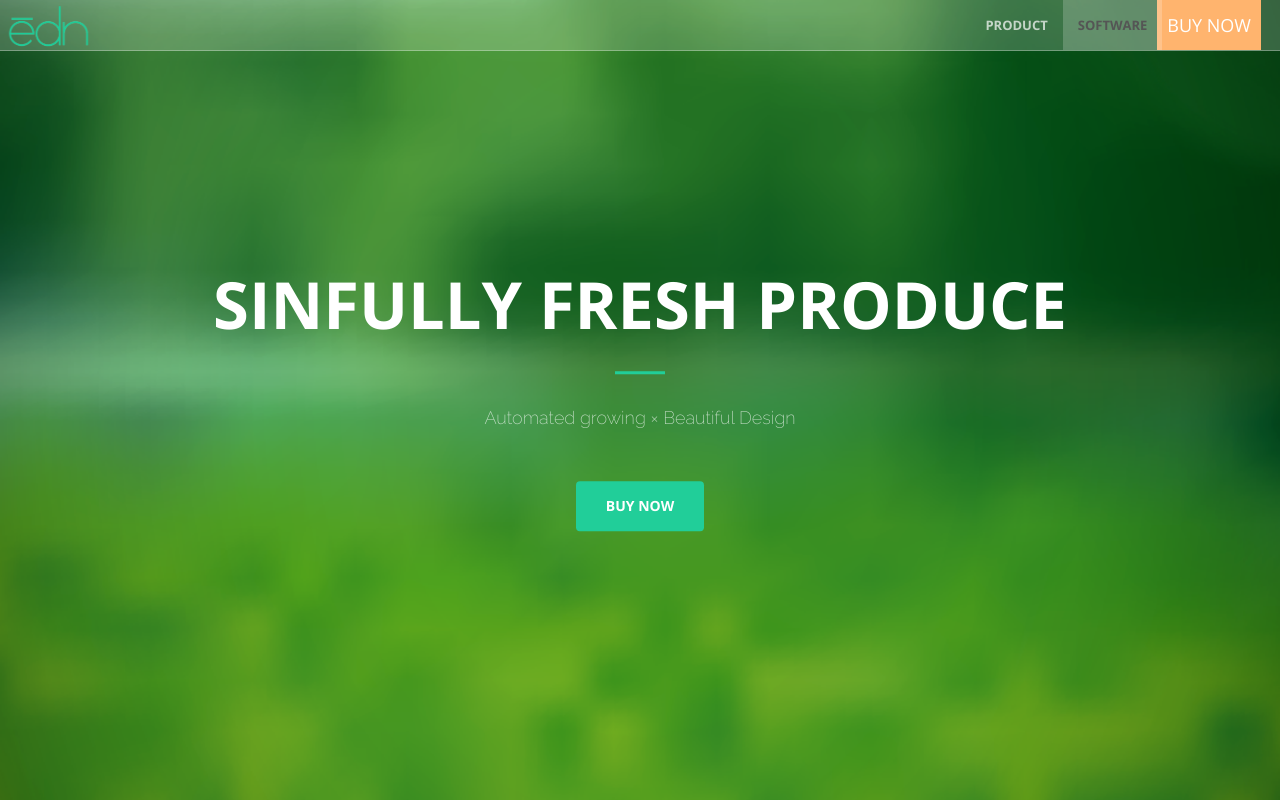
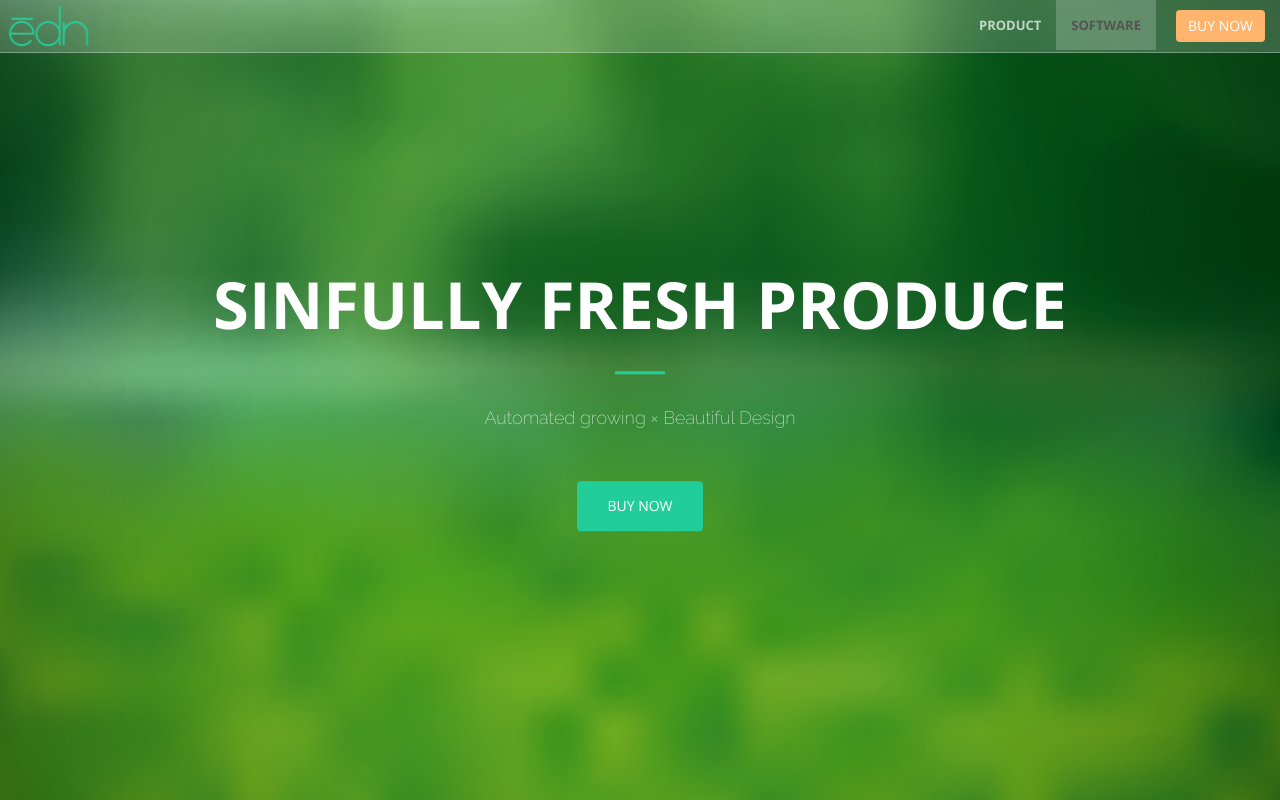
Before and after one commit to ZoeAde/edn, a plain HTML site: page index.html in a window 1280 px wide. Shown: the top 800 px of the page. Drawn offline with nearby package versions, Linux system fonts and the light colour scheme; a web font is replaced by a local one.

Commit message:
fixing buy buttons

```diff
--- a/css/creative.css
+++ b/css/creative.css
@@ -157,24 +157,33 @@ aside {
     border: none;
 }
 
-
 /*Creates space between li's and BUY NOW btn*/
 .nav {
-    margin-right: 10px;
+    margin-right: 20px;
 }
 
-a.navbar-brand.nav-buy-btn {
-   margin-left: 12px;
-   margin-right: 4px;
-   padding-left: 10px;
-   padding-right: 10px;
-   background-color: rgb(255, 180, 110);
-   color: white;
+.buy-btn {
+    margin-top: 10px;
+    margin-bottom: 10px;
+    background-color: rgb(255, 180, 110);
+    text-align: center;
 }
 
-a.navbar-brand.nav-buy-btn:hover, a.navbar-brand.nav-buy-btn:focus, a.navbar-brand.nav-buy-btn:active {
-   background-color: rgba(255, 180, 110, 0.6);
+.buy-btn:hover, .buy-btn:active, .buy-btn:focus {
+   background-color: rgba(255, 180, 110, 0.7);
+}
+
+.nav-buy-btn {
    color: white;
+   font-weight: normal;
+   font-size: 14px;
+   margin: 0;
+   padding: 0;
+}
+
+.nav-buy-btn:hover, .nav-buy-btn:focus, .nav-buy-btn:active {
+   color: white;
+   text-decoration: none;
 }
 
 
@@ -402,6 +411,7 @@ header .header-content .header-content-inner p {
     -webkit-transition: all .35s;
     -moz-transition: all .35s;
     transition: all .35s;
+    font-weight: normal;
 }
 
 .btn-default:hover,
@@ -455,6 +465,7 @@ fieldset[disabled] .btn-default.active {
     -webkit-transition: all .35s;
     -moz-transition: all .35s;
     transition: all .35s;
+    font-weight: normal;
 }
 
 .btn-primary:hover,
@@ -507,6 +518,7 @@ fieldset[disabled] .btn-primary.active {
     text-transform: uppercase;
     font-family: 'Open Sans','Helvetica Neue',Arial,sans-serif;
     font-weight: 700;
+    font-weight: normal;
 }
 
 .btn-xl {
--- a/index.html
+++ b/index.html
@@ -34,7 +34,10 @@
                 <a class="navbar-brand page-scroll" href="#page-top"><img class="navbar-logo" src="img/logo.png"></a>
             </div>
             <div class="navbar-header pull-right">
-                <a class="navbar-brand nav-buy-btn" href="#">BUY NOW</a>
+                <button class="btn button buy-btn">
+                    <a class="nav-buy-btn" href="#">BUY NOW</a>
+                </button>
+
                 <button type="button" class="navbar-toggle collapsed" data-toggle="collapse" data-target="#bs-example-navbar-collapse-1">
                     <span class="sr-only">Toggle navigation</span>
                     <span class="icon-bar"></span>
```
